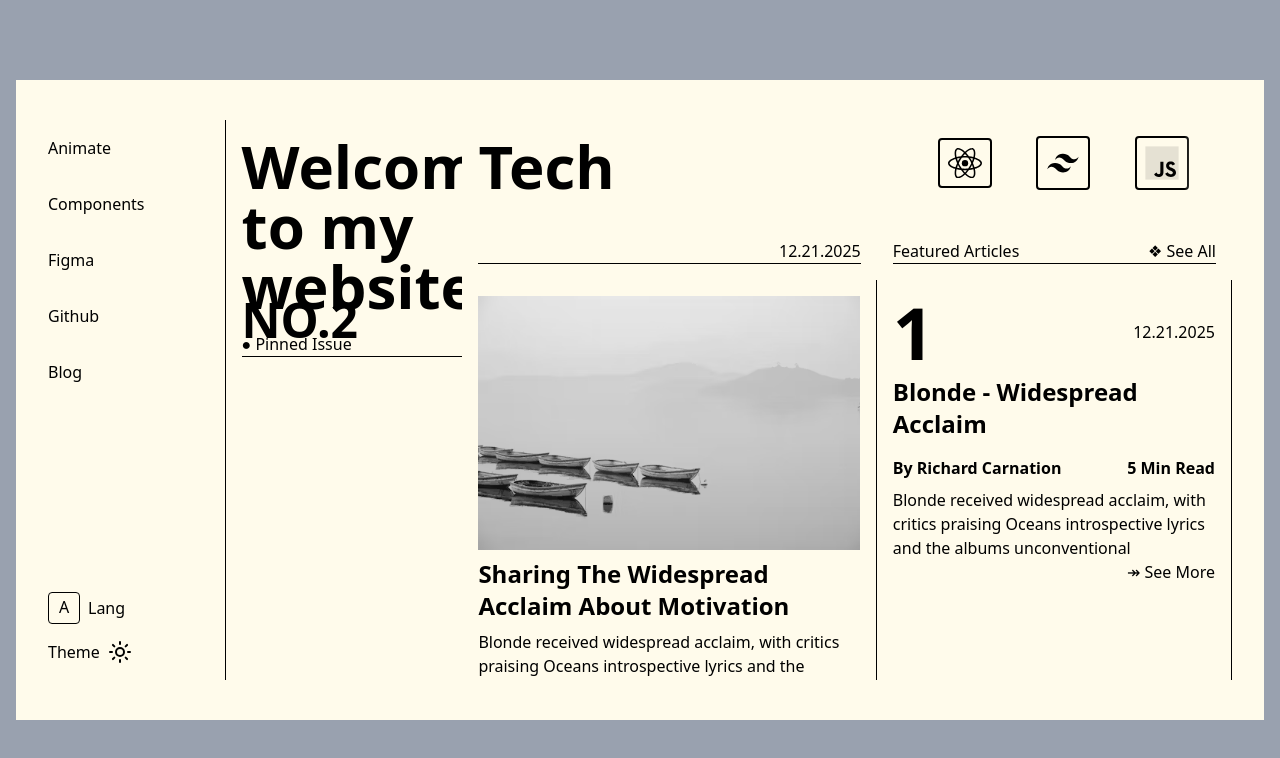
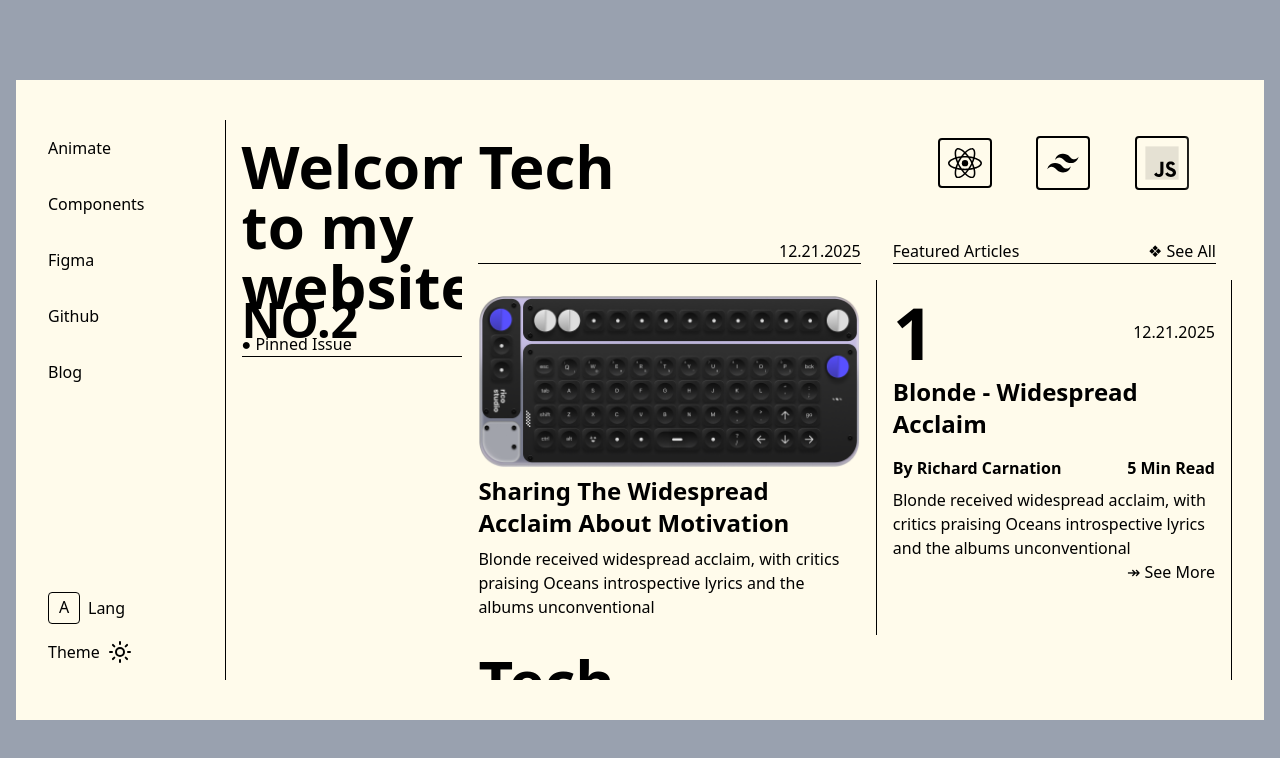
Before and after one commit to Lam-Big-Water/sam-portfolio, a Next.js app: page /en in a window 1280 px wide. Shown: the top 758 px of the page. Built offline with nearby package versions, Linux system fonts and the light colour scheme; no server answers.

Commit message:
add mid for fix Image comp

```diff
--- a/next.config.ts
+++ b/next.config.ts
@@ -2,7 +2,10 @@ import type { NextConfig } from "next";
 import createNextIntlPlugin from "next-intl/plugin";
 
 const nextConfig: NextConfig = {
-  /* config options here */
+  images: {
+    // 如果没有使用外部图片源，这个配置可选
+    domains: [], // 添加外部域名如果需要
+  },
 };
 
 const withNextIntl = createNextIntlPlugin();
--- a/src/app/_components/introduce.tsx
+++ b/src/app/_components/introduce.tsx
@@ -15,18 +15,21 @@ const Items = () => {
     <div className="grid grid-rows-[160px_1fr] snap-center">
       <div className="p-4 w-full h-full flex flex-col justify-between">
         <h1 className="text-6xl font-black pb-4">Tech</h1>
-        <p className="text-right border-b border-black dark:border-amber-50">12.21.2025</p>
+        <p className="text-right border-b border-black dark:border-amber-50">
+          12.21.2025
+        </p>
       </div>
 
       <div>
         <div className="h-full flex flex-col border-r border-black dark:border-amber-50 p-4">
           <div>
             <Image
+              src="/keyboard.png"
+              alt="post photo"
               width={200}
               height={100}
               className="w-full"
-              src="/post.avif"
-              alt="post photo"
+              unoptimized // 禁用 Next.js 图片优化
             />
 
             <h2 className="text-2xl font-bold py-2">
--- a/src/middleware.ts
+++ b/src/middleware.ts
@@ -1,8 +1,11 @@
 import createMiddleware from 'next-intl/middleware';
-import { routing } from './i18n/routing';
 
-export default createMiddleware(routing);
+export default createMiddleware({
+  locales: ['en', 'zh-HK'],
+  defaultLocale: 'en'
+});
 
 export const config = {
-    matcher: ['/((?!api|_next/static|favicon.ico).*)'],
+  // 关键：排除 _next/image 路径
+  matcher: ['/((?!api|_next|_vercel|.*\\..*).*)']
 };
```
Also changed, not shown: public/keyboard.png (added).
